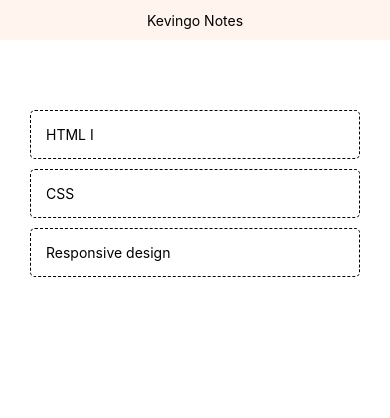
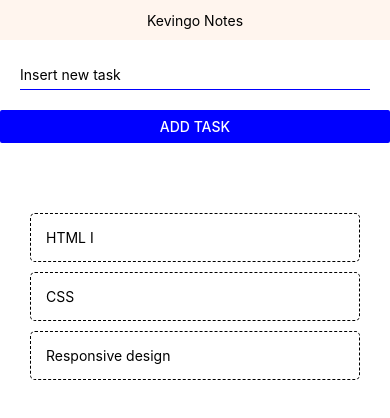
Before and after one commit to kevingo710/expo-rn, a React Native app: screen / in a window 390 px wide. Shown: the top 418 px of the page. Built offline with nearby package versions, Linux system fonts and the light colour scheme.

Commit message:
feat: add tasks - install uuidv4

```diff
--- a/App.js
+++ b/App.js
@@ -3,6 +3,8 @@
 import { StyleSheet, Text, View, FlatList, SafeAreaView } from 'react-native';
 import {Header} from './components/Header'
 import {Task} from './components/Task'
+import {AddTask} from './components/AddTask'
+import { v4 as uuidv4 } from 'uuid';
 export default function App() {
   const [tasks, setTasks] = useState([
     { "task": "HTML I", "done": true, "id": "1" },
@@ -10,9 +12,16 @@
     { "task": "Responsive design", "done": true, "id": "3" },
 
   ])
+  const addTask = (text) => {
+    setTasks(prevTasks => {
+      return [{task: text, id: uuidv4() }, ...prevTasks]
+    })
+
+  }
   return (
     <SafeAreaView style={styles.container}>
       <Header />
+      <AddTask addTask={addTask}/>
       <View style={styles.content}>
         <View style={styles.list}>
           <FlatList
--- /dev/null
+++ b/components/AddTask.js
@@ -0,0 +1,33 @@
+import React, {useState} from 'react'
+import {  View, StyleSheet, Text, TextInput, Button } from 'react-native'
+
+export const AddTask = ({addTask}) => {
+    const [text, setText] = useState('')
+    const changeHandler = (val) => {
+        setText(val)
+    }
+  return (
+    <View>
+        <TextInput
+            placeholder='Insert new task'
+            style={styles.input}
+            onChangeText={changeHandler}
+        />
+        <Button title='Add Task' color='blue' onPress={ () => addTask(text)} />
+
+
+    </View>
+  )
+}
+
+
+const styles = StyleSheet.create({
+    input: {
+            margin: 20,
+            paddingVertical: 6,
+            borderBottomColor: 'blue',
+            borderBottomWidth: 1,
+
+
+    }
+})
--- a/package.json
+++ b/package.json
@@ -15,7 +15,8 @@
     "react": "17.0.1",
     "react-dom": "17.0.1",
     "react-native": "0.64.3",
-    "react-native-web": "0.17.1"
+    "react-native-web": "0.17.1",
+    "uuidv4": "^6.2.12"
   },
   "devDependencies": {
     "@babel/core": "^7.12.9"
```
